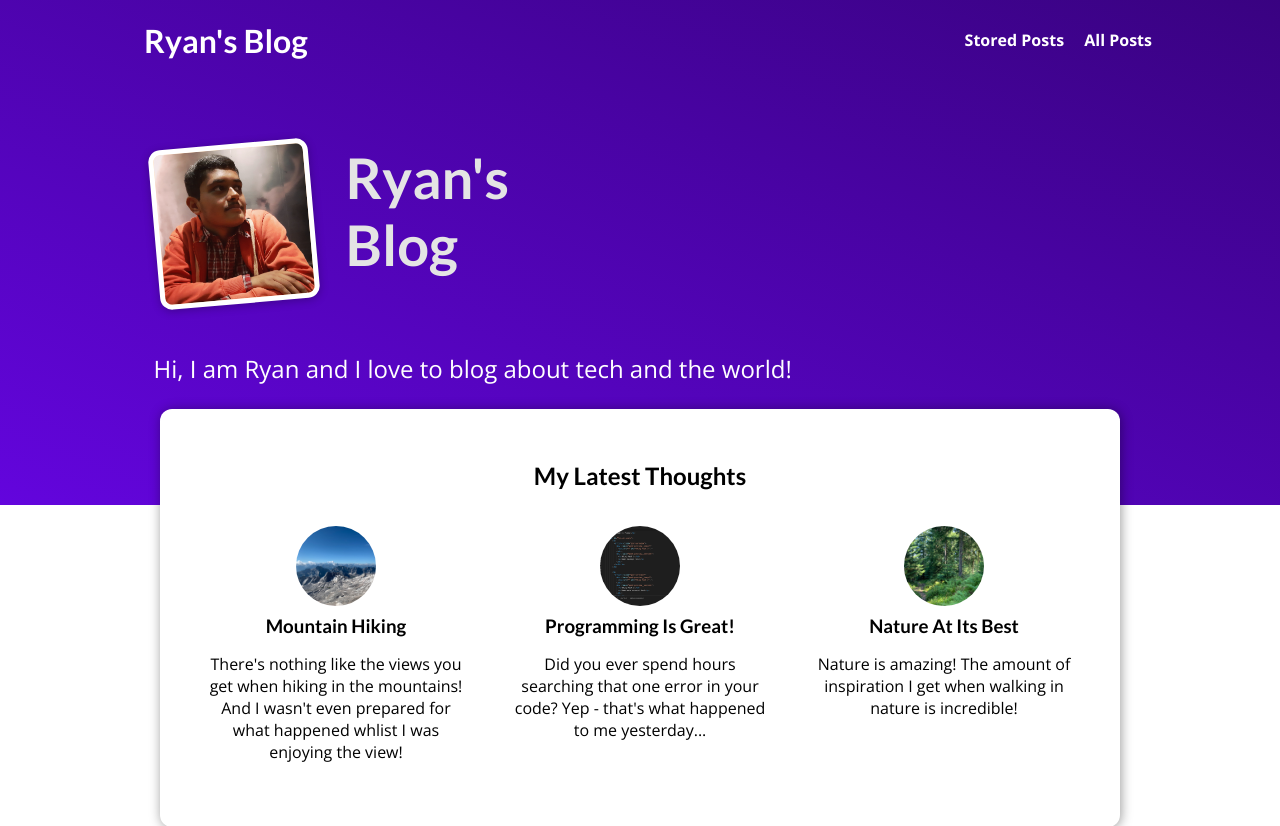
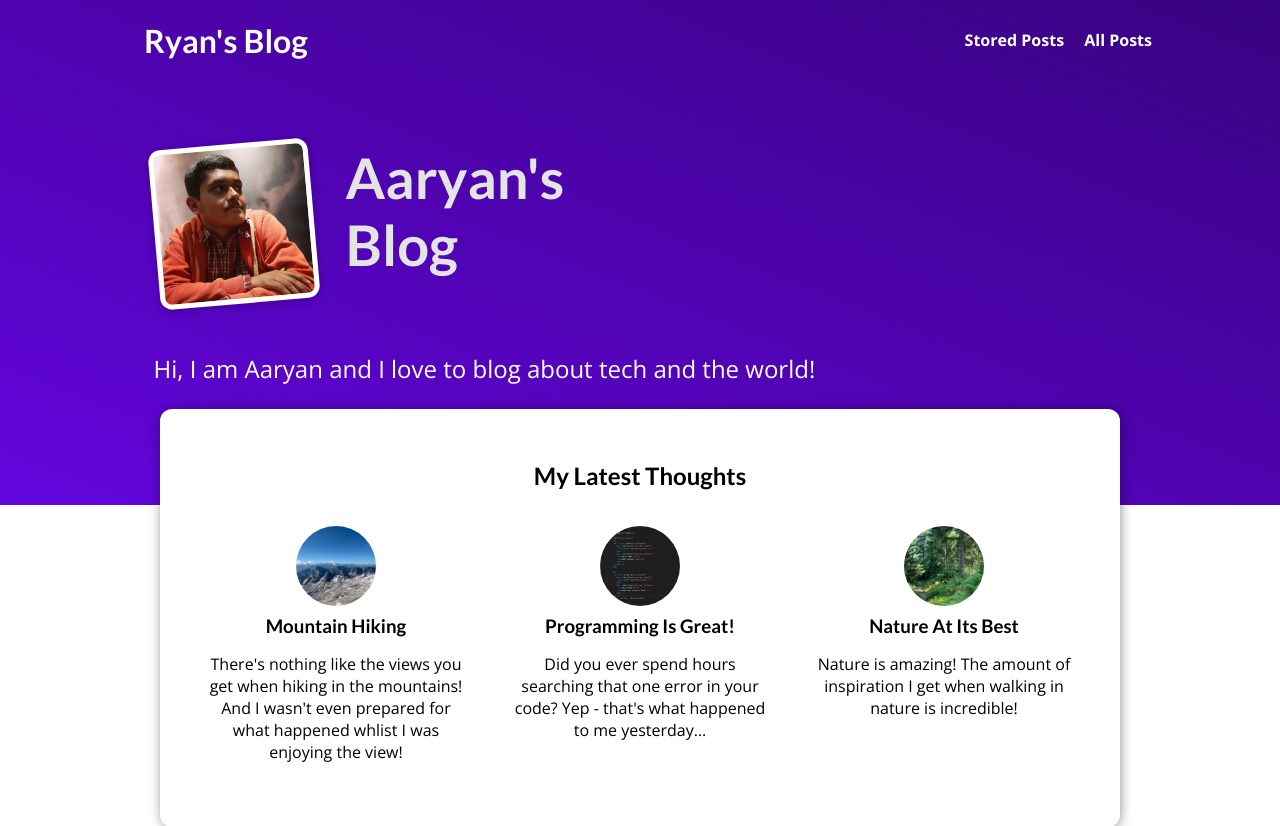
Before and after one commit to Aaryan8751/BlogSite, a Django app: page / in a window 1280 px wide. Shown: the top 826 px of the page. Run offline with Django 3.2, Linux system fonts and the light colour scheme; data comes from the database, SQL or seed files in the repository.

Commit message:
Update index.html

```diff
--- a/blog/templates/blog/index.html
+++ b/blog/templates/blog/index.html
@@ -14,9 +14,9 @@ My Blog
 <section id="welcome">
   <header>
     <img src="{% static 'blog/images/ryan.jpg' %}" alt="Aaryan - The Author of This Blog" />
-    <h2>Ryan's Blog</h2>
+    <h2>Aaryan's Blog</h2>
   </header>
-  <p>Hi, I am Ryan and I love to blog about tech and the world!</p>
+  <p>Hi, I am Aaryan and I love to blog about tech and the world!</p>
 </section>
 
 <section id="latest-posts">
```
